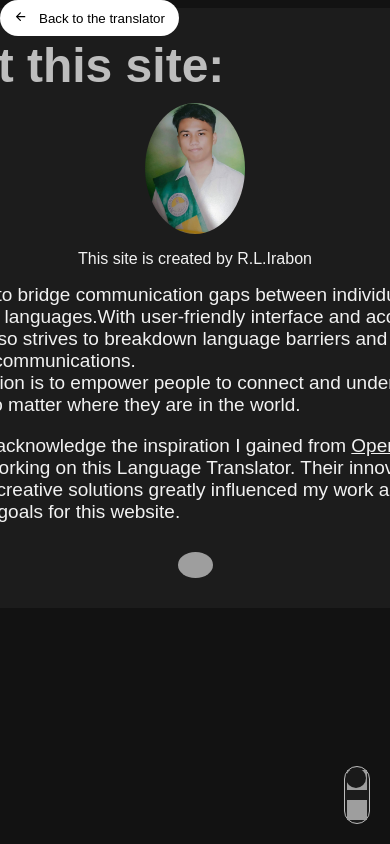
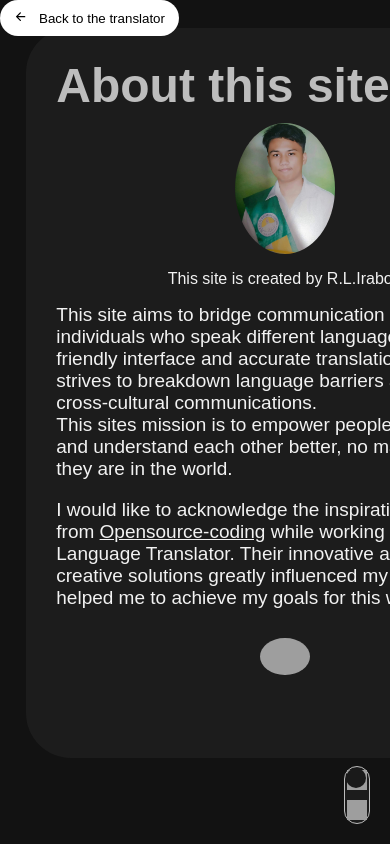
Before and after one commit to ExecutiveL/TranslatorSiteForEmptech, a plain HTML site: page about.html in a window 390 px wide. Shown: the top 844 px of the page. Drawn offline with nearby package versions, Linux system fonts and the light colour scheme; grey boxes are pictures that could not be loaded.

Commit message:
information card fix

```diff
--- a/styleforabout.css
+++ b/styleforabout.css
@@ -166,3 +166,18 @@ body.light {
   width: 20px;
   height: 20px;
 }
+@media (max-width: 760px) {
+  .information {
+    width: 115%;
+    height: 730px;
+    margin-top: 20px;
+    flex-direction: column;
+    position: relative;
+    left: 8%;
+    transform: translateX(0%);
+  }
+  .github-logo img {
+    width: 50px;
+    height: auto;
+  }
+}
```
Also changed, not shown: index.html (+1 -1 lines), language.js (deleted).
